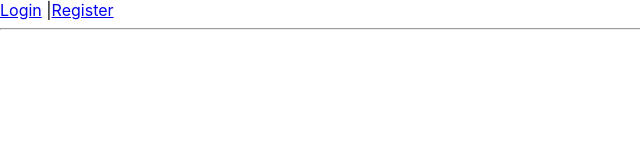
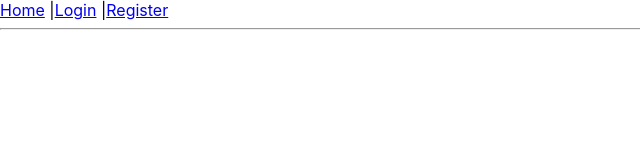
Before and after one commit to lestercoyoyjr/mern-auth, a React (Create React App) app in the folder client/: page / in a window 1280 px wide. Shown: the top 160 px of the page, without its empty margins (0-640 px from the left). Built offline with nearby package versions, Linux system fonts and the light colour scheme; the HTML template or start-up script is replaced by a standard one.

Commit message:
MODIFY
- Add home button

```diff
--- a/client/src/App.js
+++ b/client/src/App.js
@@ -7,13 +7,12 @@ function App() {
   return (
     <BrowserRouter>
       <div>
+        <Link to={'/'}>Home</Link> |
         <Link to={'/login'}>Login</Link> |
         <Link to={'/register'}>Register</Link>
       </div>
       <Switch>
-        <Route exact path={'/register'}>
-          <Register/>
-        </Route>
+        <Route exact path={'/register'} component={Register}/>
       </Switch>
       <hr/>
     </BrowserRouter>
```
